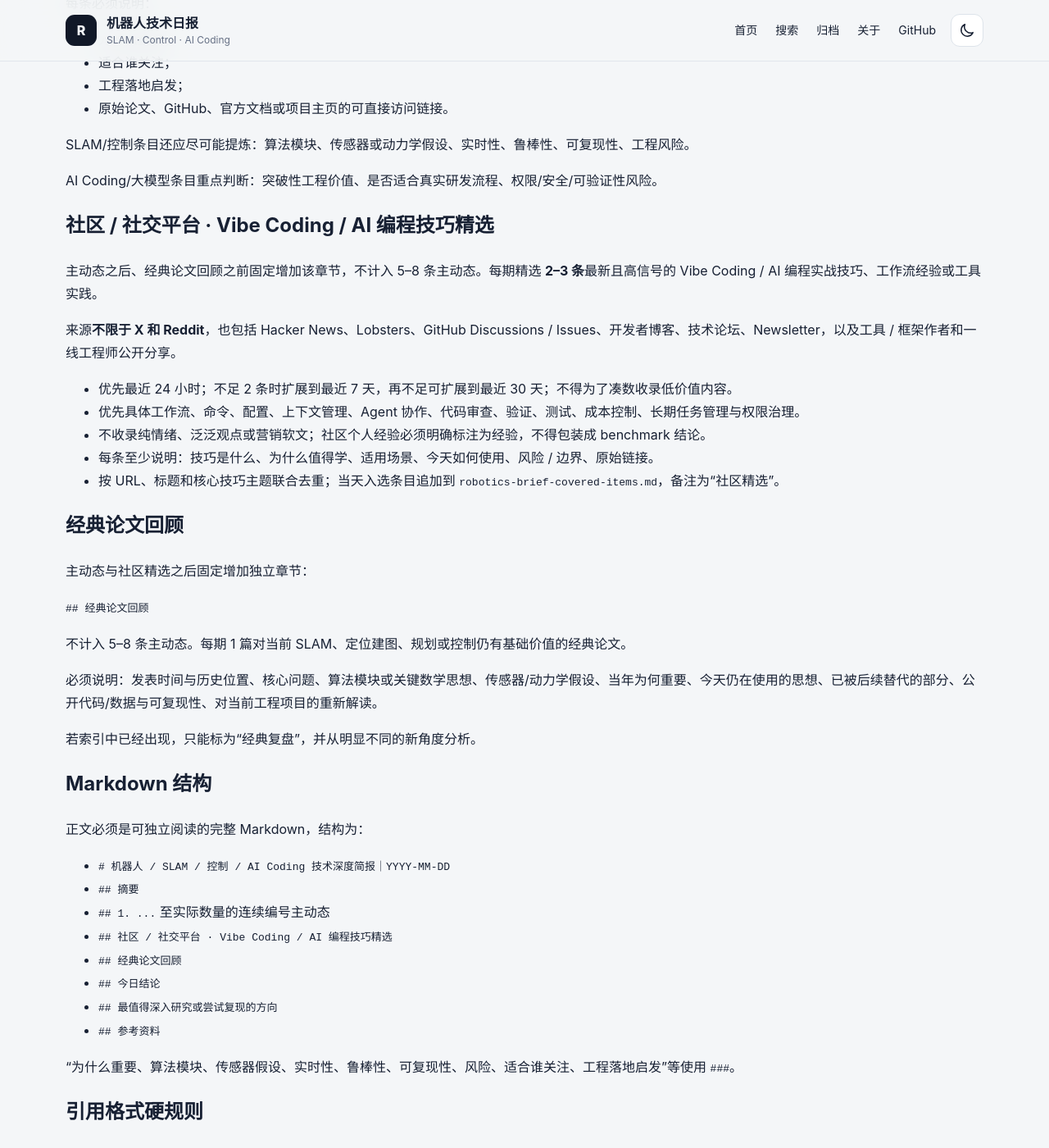
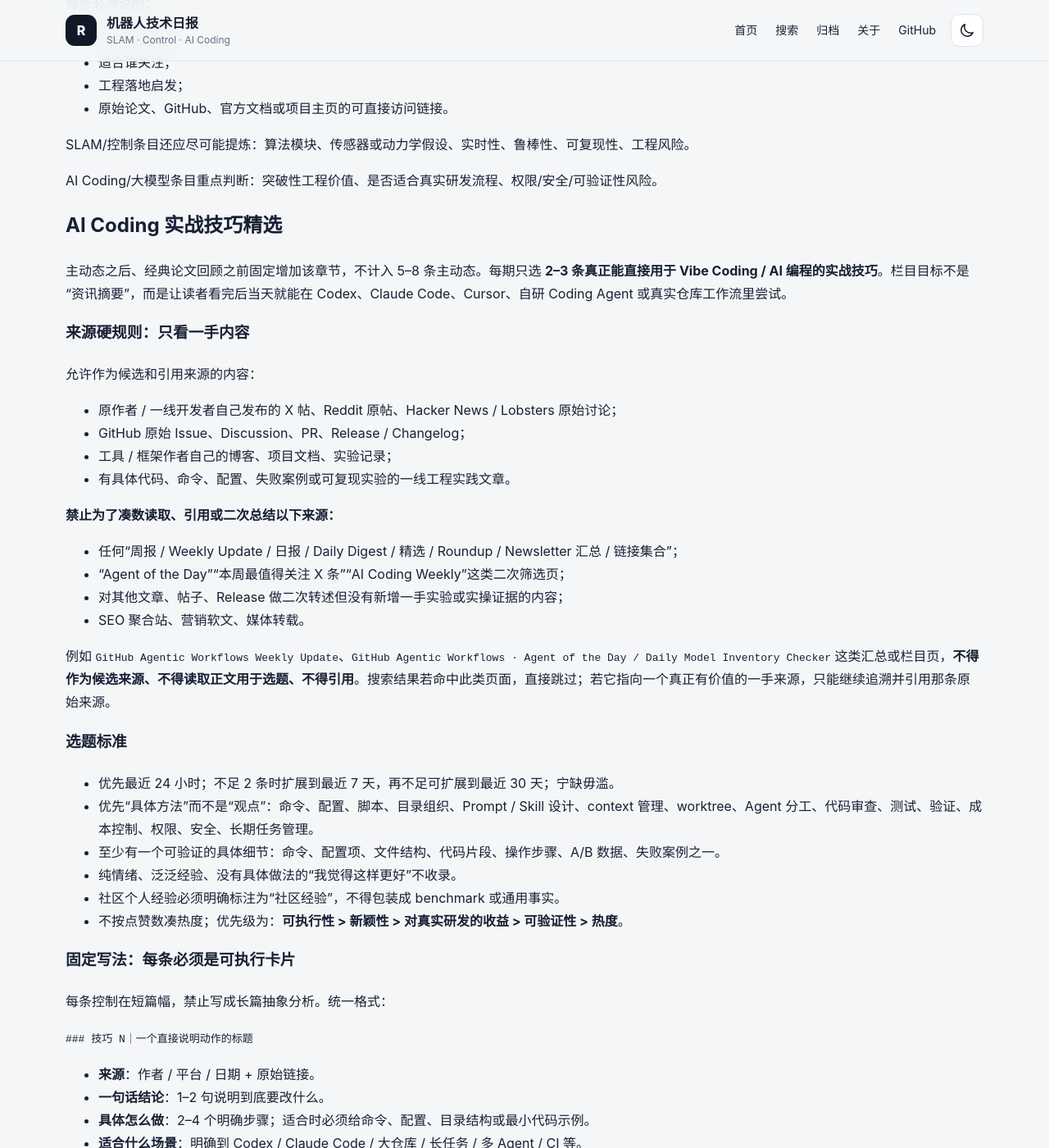
Before and after one commit to helywin/daily, a Jekyll site: the page built from robotics-brief-task-spec.md, in a window 1280 px wide and 1400 px high, scrolled down 977 px. Shown: the whole window at 82% size. Built offline with Jekyll 4.4.1, drawn with Linux system fonts in a browser that asks for light colours; our own code applies the rules of GitHub Pages for plain Markdown files; some of the changed text lies outside the part shown.

Commit message:
docs: tighten AI coding tips source and writing rules

```diff
--- a/robotics-brief-task-spec.md
+++ b/robotics-brief-task-spec.md
@@ -40,18 +40,52 @@
 
 AI Coding/大模型条目重点判断：突破性工程价值、是否适合真实研发流程、权限/安全/可验证性风险。
 
-## 社区 / 社交平台 · Vibe Coding / AI 编程技巧精选
+## AI Coding 实战技巧精选
 
-主动态之后、经典论文回顾之前固定增加该章节，不计入 5–8 条主动态。每期精选 **2–3 条**最新且高信号的 Vibe Coding / AI 编程实战技巧、工作流经验或工具实践。
+主动态之后、经典论文回顾之前固定增加该章节，不计入 5–8 条主动态。每期只选 **2–3 条真正能直接用于 Vibe Coding / AI 编程的实战技巧**。栏目目标不是“资讯摘要”，而是让读者看完后当天就能在 Codex、Claude Code、Cursor、自研 Coding Agent 或真实仓库工作流里尝试。
 
-来源**不限于 X 和 Reddit**，也包括 Hacker News、Lobsters、GitHub Discussions / Issues、开发者博客、技术论坛、Newsletter，以及工具 / 框架作者和一线工程师公开分享。
+### 来源硬规则：只看一手内容
 
-- 优先最近 24 小时；不足 2 条时扩展到最近 7 天，再不足可扩展到最近 30 天；不得为了凑数收录低价值内容。
-- 优先具体工作流、命令、配置、上下文管理、Agent 协作、代码审查、验证、测试、成本控制、长期任务管理与权限治理。
-- 不收录纯情绪、泛泛观点或营销软文；社区个人经验必须明确标注为经验，不得包装成 benchmark 结论。
-- 每条至少说明：技巧是什么、为什么值得学、适用场景、今天如何使用、风险 / 边界、原始链接。
-- 按 URL、标题和核心技巧主题联合去重；当天入选条目追加到 `robotics-brief-covered-items.md`，备注为“社区精选”。
+允许作为候选和引用来源的内容：
 
+- 原作者 / 一线开发者自己发布的 X 帖、Reddit 原帖、Hacker News / Lobsters 原始讨论；
+- GitHub 原始 Issue、Discussion、PR、Release / Changelog；
+- 工具 / 框架作者自己的博客、项目文档、实验记录；
+- 有具体代码、命令、配置、失败案例或可复现实验的一线工程实践文章。
+
+**禁止为了凑数读取、引用或二次总结以下来源：**
+
+- 任何“周报 / Weekly Update / 日报 / Daily Digest / 精选 / Roundup / Newsletter 汇总 / 链接集合”；
+- “Agent of the Day”“本周最值得关注 X 条”“AI Coding Weekly”这类二次筛选页；
+- 对其他文章、帖子、Release 做二次转述但没有新增一手实验或实操证据的内容；
+- SEO 聚合站、营销软文、媒体转载。
+
+例如 `GitHub Agentic Workflows Weekly Update`、`GitHub Agentic Workflows · Agent of the Day / Daily Model Inventory Checker` 这类汇总或栏目页，**不得作为候选来源、不得读取正文用于选题、不得引用**。搜索结果若命中此类页面，直接跳过；若它指向一个真正有价值的一手来源，只能继续追溯并引用那条原始来源。
+
+### 选题标准
+
+- 优先最近 24 小时；不足 2 条时扩展到最近 7 天，再不足可扩展到最近 30 天；宁缺毋滥。
+- 优先“具体方法”而不是“观点”：命令、配置、脚本、目录组织、Prompt / Skill 设计、context 管理、worktree、Agent 分工、代码审查、测试、验证、成本控制、权限、安全、长期任务管理。
+- 至少有一个可验证的具体细节：命令、配置项、文件结构、代码片段、操作步骤、A/B 数据、失败案例之一。
+- 纯情绪、泛泛经验、没有具体做法的“我觉得这样更好”不收录。
+- 社区个人经验必须明确标注为“社区经验”，不得包装成 benchmark 或通用事实。
+- 不按点赞数凑热度；优先级为：**可执行性 > 新颖性 > 对真实研发的收益 > 可验证性 > 热度**。
+
+### 固定写法：每条必须是可执行卡片
+
+每条控制在短篇幅，禁止写成长篇抽象分析。统一格式：
+
+`### 技巧 N｜一个直接说明动作的标题`
+
+- **来源**：作者 / 平台 / 日期 + 原始链接。
+- **一句话结论**：1–2 句说明到底要改什么。
+- **具体怎么做**：2–4 个明确步骤；适合时必须给命令、配置、目录结构或最小代码示例。
+- **适合什么场景**：明确到 Codex / Claude Code / 大仓库 / 长任务 / 多 Agent / CI 等。
+- **注意**：只写最关键的 1–2 个边界或副作用。
+
+禁止用“为什么重要 / 工程启发 / 突破性价值”这类论文式小标题堆叠该栏目；如果一条技巧看完仍无法知道“下一步具体做什么”，则不应入选。
+
+按原始 URL、标题和核心技巧主题联合去重；当天入选条目追加到 `robotics-brief-covered-items.md`，备注为“AI Coding 实战技巧精选”。
 ## 经典论文回顾
 
 主动态与社区精选之后固定增加独立章节：
@@ -71,7 +105,7 @@
 - `# 机器人 / SLAM / 控制 / AI Coding 技术深度简报｜YYYY-MM-DD`
 - `## 摘要`
 - `## 1. ...` 至实际数量的连续编号主动态
-- `## 社区 / 社交平台 · Vibe Coding / AI 编程技巧精选`
+- `## AI Coding 实战技巧精选`
 - `## 经典论文回顾`
 - `## 今日结论`
 - `## 最值得深入研究或尝试复现的方向`
@@ -120,14 +154,14 @@
 - 新建：`docs: add robotics brief for YYYY-MM-DD`
 - 更新：`docs: update robotics brief for YYYY-MM-DD`
 
-提交后必须重新读取文章，确认：日期正确、正文未截断、包含 `## 社区 / 社交平台 · Vibe Coding / AI 编程技巧精选`、`## 经典论文回顾` 和 `## 参考资料`、无聊天内部引用标记。
+提交后必须重新读取文章，确认：日期正确、正文未截断、包含 `## AI Coding 实战技巧精选`、`## 经典论文回顾` 和 `## 参考资料`、无聊天内部引用标记。
 
 ## 更新去重索引
 
 文章归档并验证后，再次读取 `robotics-brief-covered-items.md` 获取当前 blob SHA。
 
 - 追加当天首次覆盖的论文/项目；
-- 追加当天社区精选条目，并在备注中标记“社区精选”；
+- 追加当天 AI Coding 实战技巧精选条目，并在备注中标记“AI Coding 实战技巧精选”；
 - 对“更新”或“经典复盘”修改最近覆盖日期和备注；
 - 更新文件头部最后更新日期和条目统计说明；
 - commit message：`docs: update robotics brief coverage index for YYYY-MM-DD`。
```
